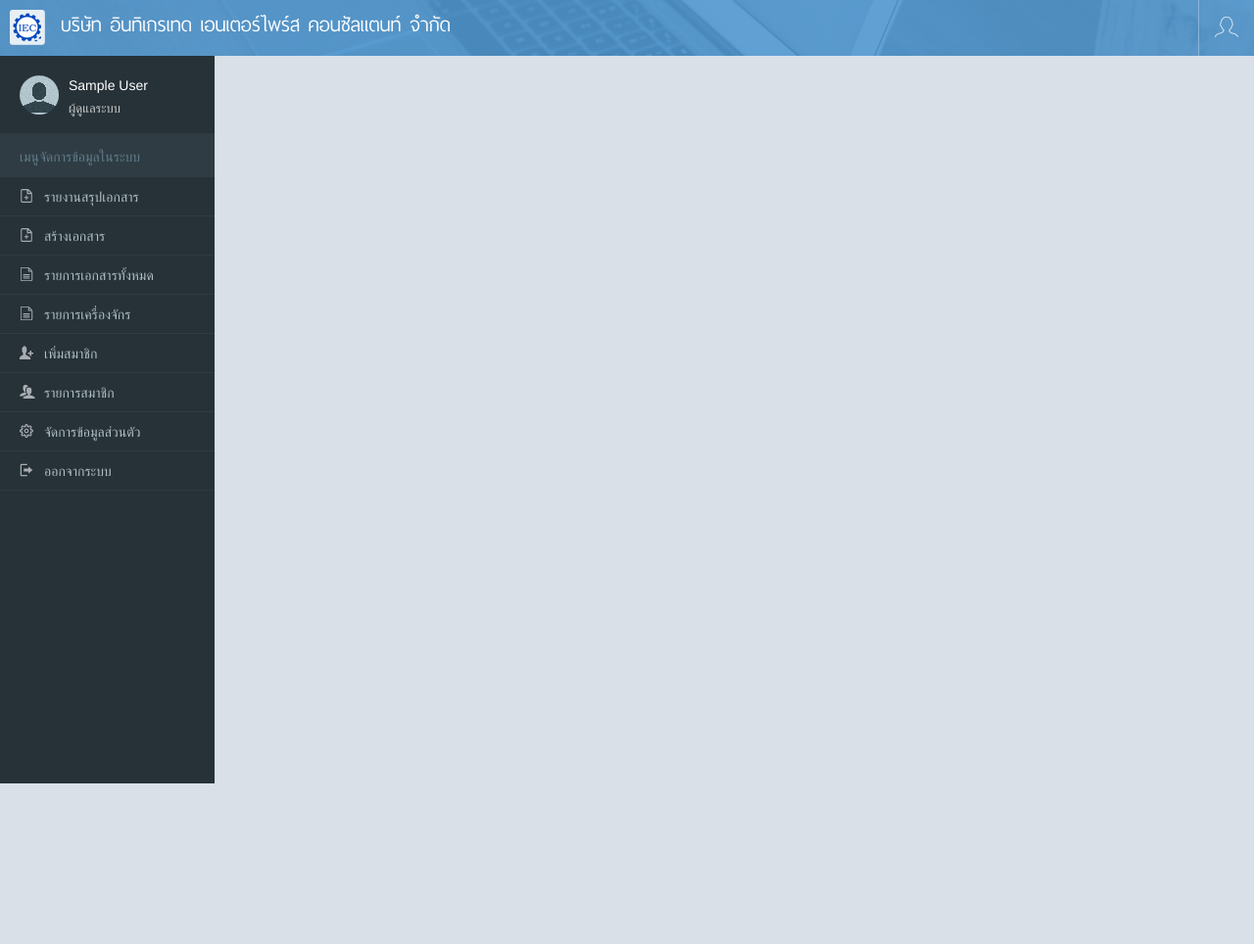
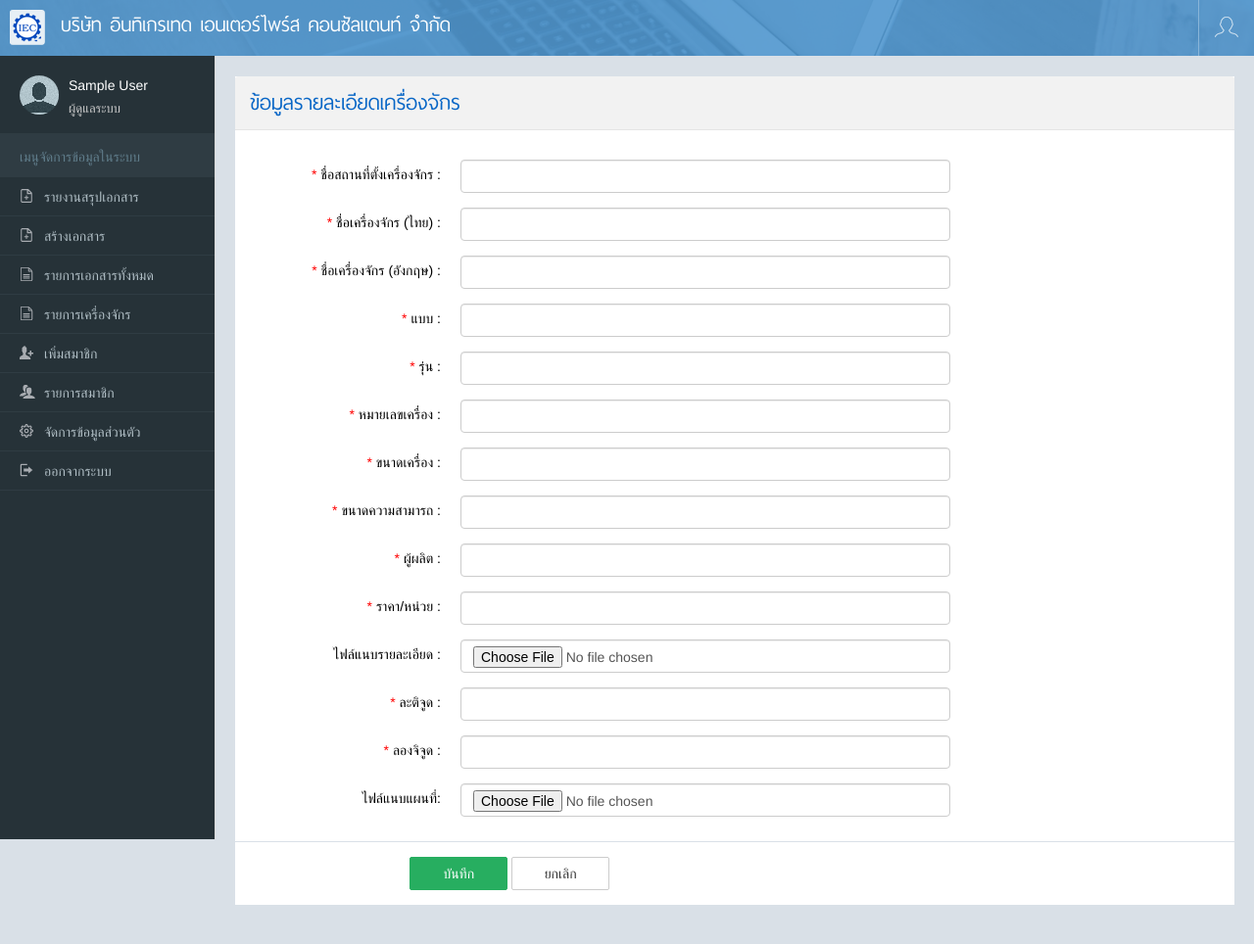
Before and after one commit to sakurayimyim/ManageDoc, a PHP site: page /index.php?page=newMachine in a window 1280 px wide. Shown: the whole page at 98% size. Before the commit the page ends 800 px from the top, so only its background shows below. Run offline with PHP 8.4, Linux system fonts and the light colour scheme; the visitor is signed in with stand-in values (Sample User, id 1).

Commit message:
เครื่องจักร

```diff
--- /dev/null
+++ b/include/newMachine.php
@@ -0,0 +1,96 @@
+<form id="frmNewMachine" class="from-machine">
+<div class="content-list">
+  <div class="panel-group" id="accordion1" role="tablist" aria-multiselectable="true">
+  <div class="content-header">
+    ข้อมูลรายละเอียดเครื่องจักร
+  </div>
+
+  <div id="collapseOne1" class="panel-collapse collapse in" role="tabpanel" aria-labelledby="headingOne">
+  <div class="panel-body">
+  <div class="content-body">
+	<div class="info">
+		<div class="info_left">
+			<div class="label_left"><font color="red">*</font> ชื่อสถานที่ตั้งเครื่องจักร :</div>
+			<div class="label_right"><input type="text" class="form-control" name="MachineLocName" ></div>
+		</div>
+		<div class="clean"></div>
+		<div class="info_left">
+			<div class="label_left"><font color="red">*</font> ชื่อเครื่องจักร (ไทย) :</div>
+			<div class="label_right"><input type="text" class="form-control" name="MachineName" ></div>
+		</div>
+		<div class="clean"></div>
+		<div class="info_left">
+			<div class="label_left"><font color="red">*</font> ชื่อเครื่องจักร (อังกฤษ) :</div>
+			<div class="label_right"><input type="text" class="form-control" name="MachineNameEng" ></div>
+		</div>
+		<div class="clean"></div>
+		<div class="info_left">
+			<div class="label_left"><font color="red">*</font> แบบ :</div>
+			<div class="label_right"><input type="text" class="form-control" name="MachineModel" ></div>
+		</div>
+		<div class="clean"></div>
+		<div class="info_left">
+			<div class="label_left"><font color="red">*</font> รุ่น :</div>
+			<div class="label_right"><input type="text" class="form-control" name="MachineGen" ></div>
+		</div>
+		<div class="clean"></div>
+		<div class="info_left">
+			<div class="label_left"><font color="red">*</font> หมายเลขเครื่อง :</div>
+			<div class="label_right"><input type="text" class="form-control" name="MachineNo" ></div>
+		</div>
+		<div class="clean"></div>
+		<div class="info_left">
+			<div class="label_left"><font color="red">*</font> ขนาดเครื่อง :</div>
+			<div class="label_right"><input type="text" class="form-control" name="MachineSize" ></div>
+		</div>
+		<div class="clean"></div>
+		<div class="info_left">
+			<div class="label_left"><font color="red">*</font> ขนาดความสามารถ :</div>
+			<div class="label_right"><input type="text" class="form-control" name="MachineAbility" ></div>
+		</div>
+		<div class="clean"></div>
+		<div class="info_left">
+			<div class="label_left"><font color="red">*</font> ผู้ผลิต :</div>
+			<div class="label_right"><input type="text" class="form-control" name="MachineOwner" ></div>
+		</div>
+		<div class="clean"></div>
+		<div class="info_left">
+			<div class="label_left"><font color="red">*</font> ราคา/หน่วย :</div>
+			<div class="label_right"><input type="text" class="form-control" name="MachinePrice" ></div>
+		</div>
+		<div class="clean"></div>
+		<div class="info_left">
+			<div class="label_left">ไฟล์แนบรายละเอียด :</div>
+			<div class="label_right"><input type="file" class="form-control" name="FileWord"></div>
+		</div>
+		<div class="clean"></div>
+		<div class="info_left">
+			<div class="label_left"><font color="red">*</font> ละติจูด :</div>
+			<div class="label_right"><input type="text" class="form-control" name="Latitude" ></div>
+		</div>
+		<div class="info_left">
+			<div class="label_left"><font color="red">*</font> ลองจิจูด :</div>
+			<div class="label_right"><input type="text" class="form-control" name="Longitude" ></div>
+		</div>
+		<div class="clean"></div>
+		<div class="info_left">
+			<div class="label_left">ไฟล์แนบแผนที่:</div>
+			<div class="label_right"><input type="file" class="form-control" name="FileMap"></div>
+		</div>
+
+	</div>
+	<div class="clean"></div>
+   </div>
+   </div>
+   </div>
+</div>
+</div>
+<div class="clean"></div>
+<div class="content-list" style="margin-top:1px;">
+  <div class="content-body" style="margin-left:16.5%;">
+	<input type="button" id="SubmitFrmMachine" class="btn btn-success" value="บันทึก">
+	<input type="button" id="" class="btn btn-default" value="ยกเลิก">
+  </div>
+  </div>
+</form>
+<script src="js/machine.js"></script>
--- a/index.php
+++ b/index.php
@@ -58,6 +58,7 @@
           case 'listBank' : include('include/listBank.php'); break;
           case 'reportDoc' : include('include/reportDoc.php'); break;
           case 'listReportDoc' : include('include/listReportDoc.php'); break;
+          case 'newMachine' : include('include/newMachine.php'); break;
           case 'logout' : logout(); break;
           }
      ?>
--- /dev/null
+++ b/js/machine.js
@@ -0,0 +1,20 @@
+$("#SubmitFrmMachine").on('click',function(){
+		if($("#frmNewMachine").valid()){
+			$.ajax({
+           type: "POST",
+           url: 'include/insertMachine.php',
+           data: $("#frmNewMachine").serialize(),
+           success: function(data)
+           {
+            console.log(data);
+            if(data.IsResult == true){
+              AlertSuccess();
+                window.location.href = 'index.php?page=newMachine';
+            }else{
+              AlertError();
+            }
+           }
+         });
+		}
+    return false;
+});
```
Also changed, not shown: include/insertMachine.php (added, +56 -0 lines).
